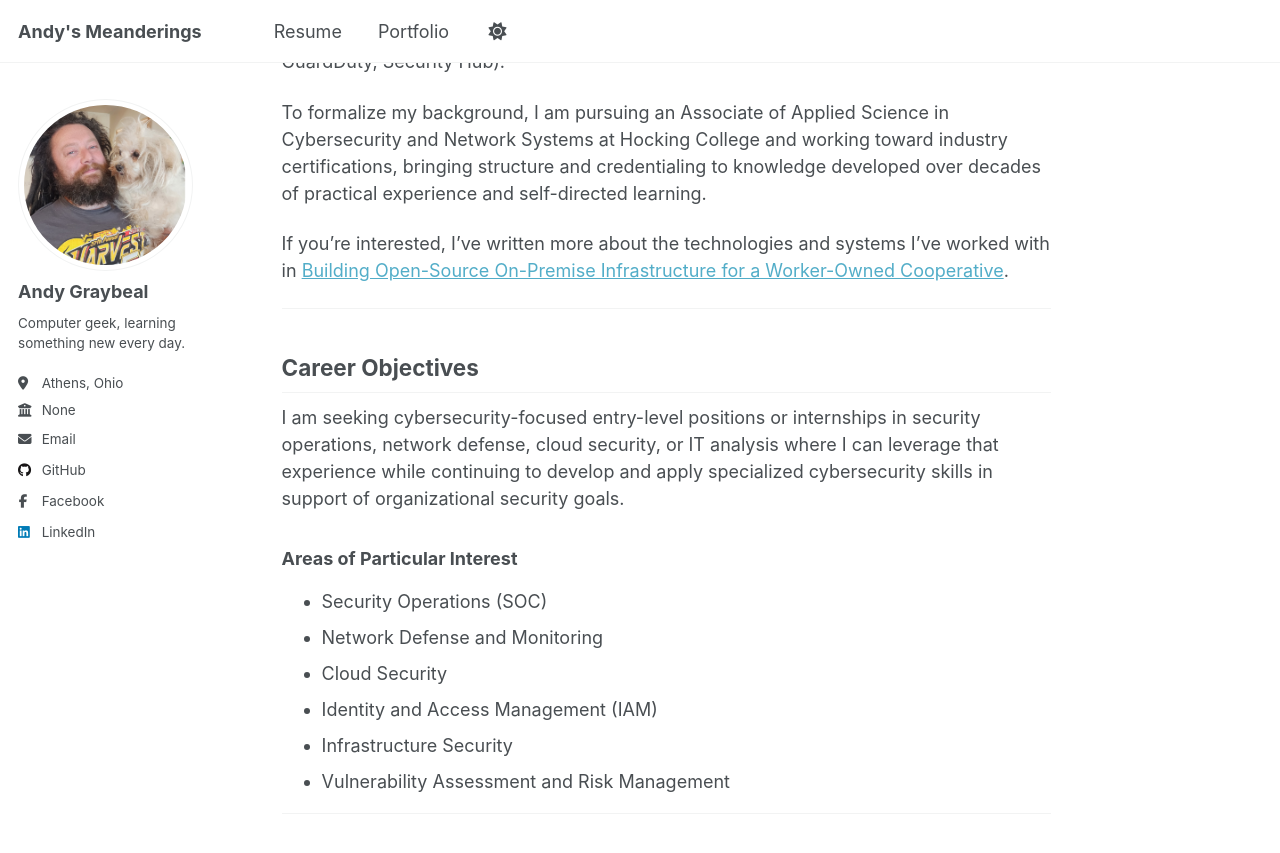
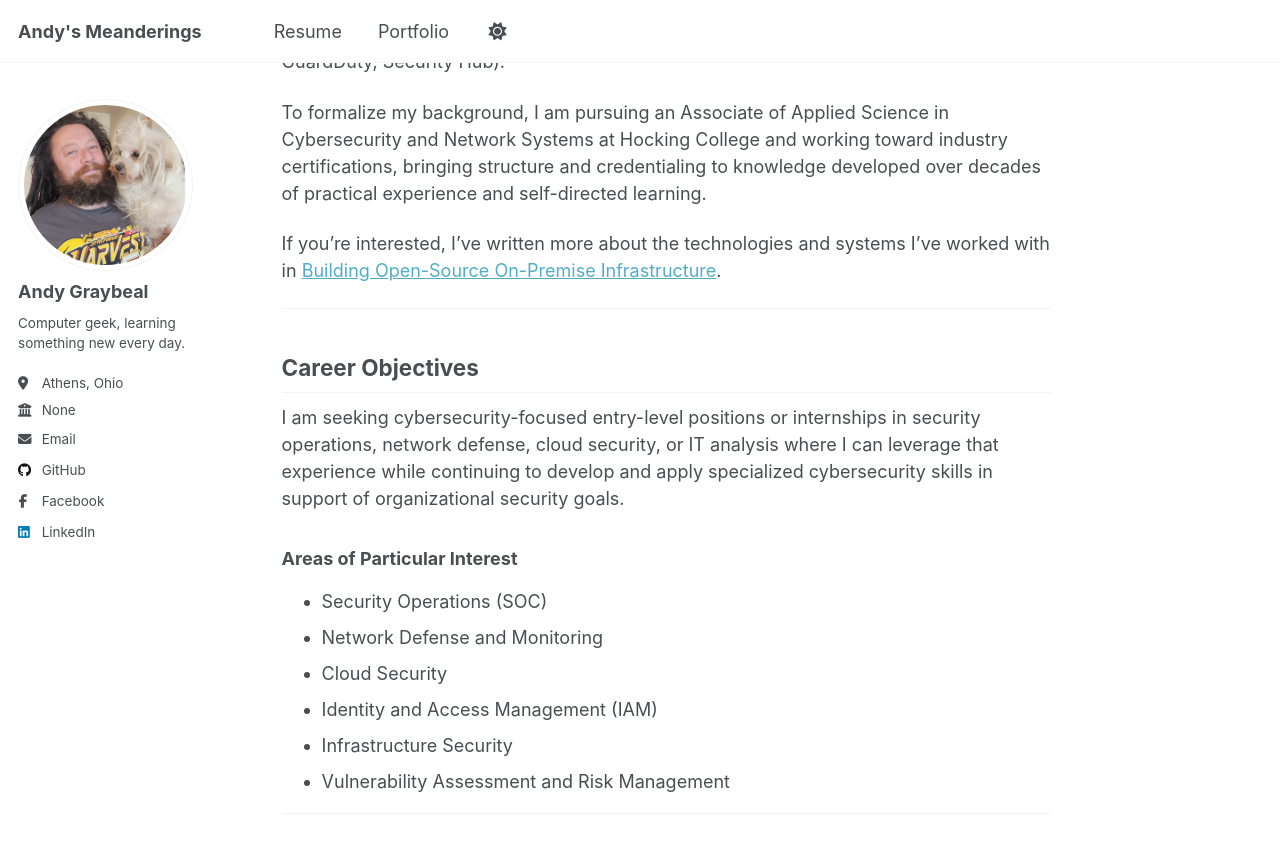
Before and after one commit to andy-graybeal/andy-graybeal.github.io, a Jekyll site: the page built from _pages/about.md, in a window 1280 px wide and 900 px high, scrolled down 884 px. Shown: the top 853 px of the window. Built offline with Jekyll 4.4.1, drawn with Linux system fonts in a browser that asks for light colours; a script that is not in the unit is left out.

Commit message:
Update link text in about.md for clarity

```diff
--- a/_pages/about.md
+++ b/_pages/about.md
@@ -66,7 +66,7 @@ I am now actively updating and expanding my on-premises foundation to keep pace
 
 To formalize my background, I am pursuing an Associate of Applied Science in Cybersecurity and Network Systems at Hocking College and working toward industry certifications, bringing structure and credentialing to knowledge developed over decades of practical experience and self-directed learning.
 
-If you're interested, I've written more about the technologies and systems I've worked with in [Building Open-Source On-Premise Infrastructure for a Worker-Owned Cooperative](/portfolio/open_source_coop/).
+If you're interested, I've written more about the technologies and systems I've worked with in [Building Open-Source On-Premise Infrastructure](/portfolio/open_source_coop/).
 
 
 
```
